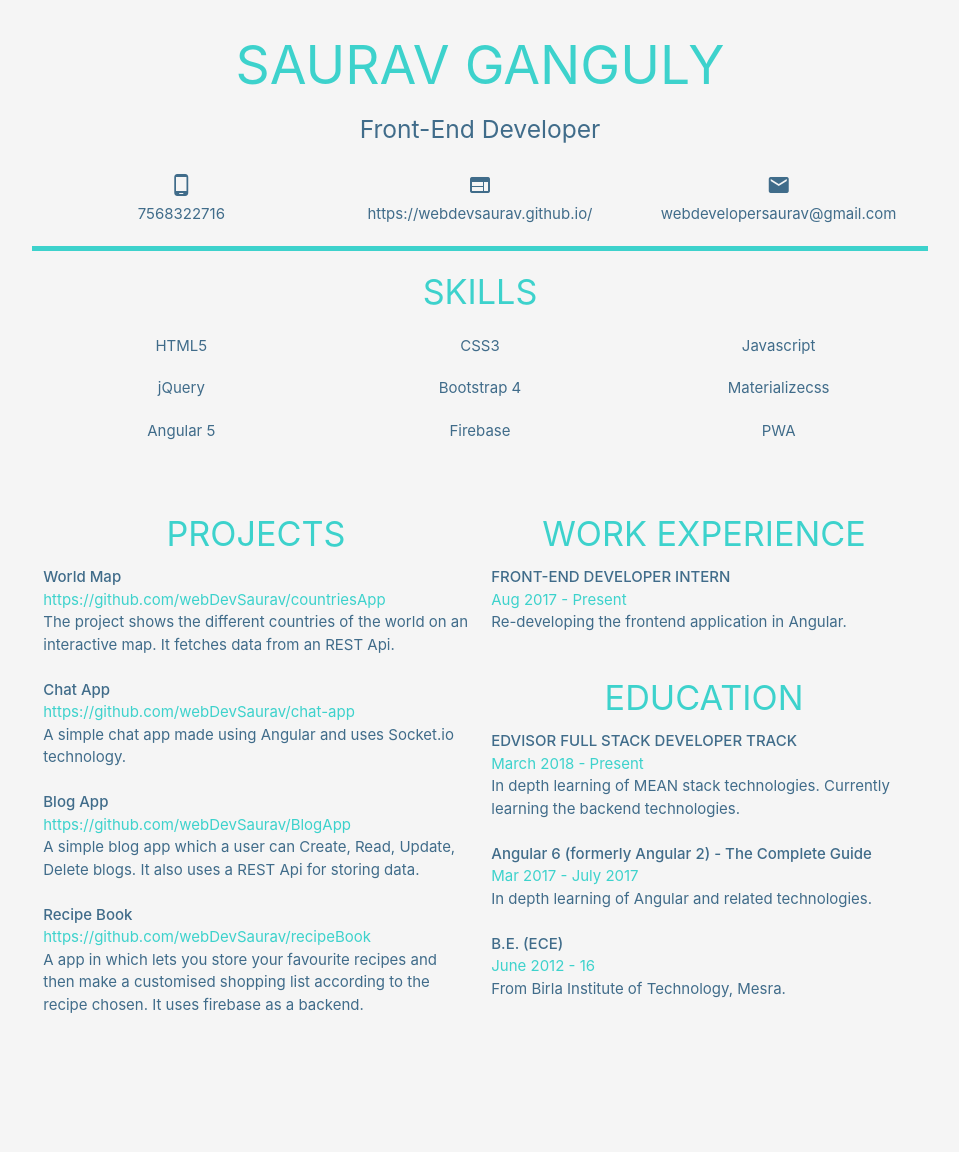
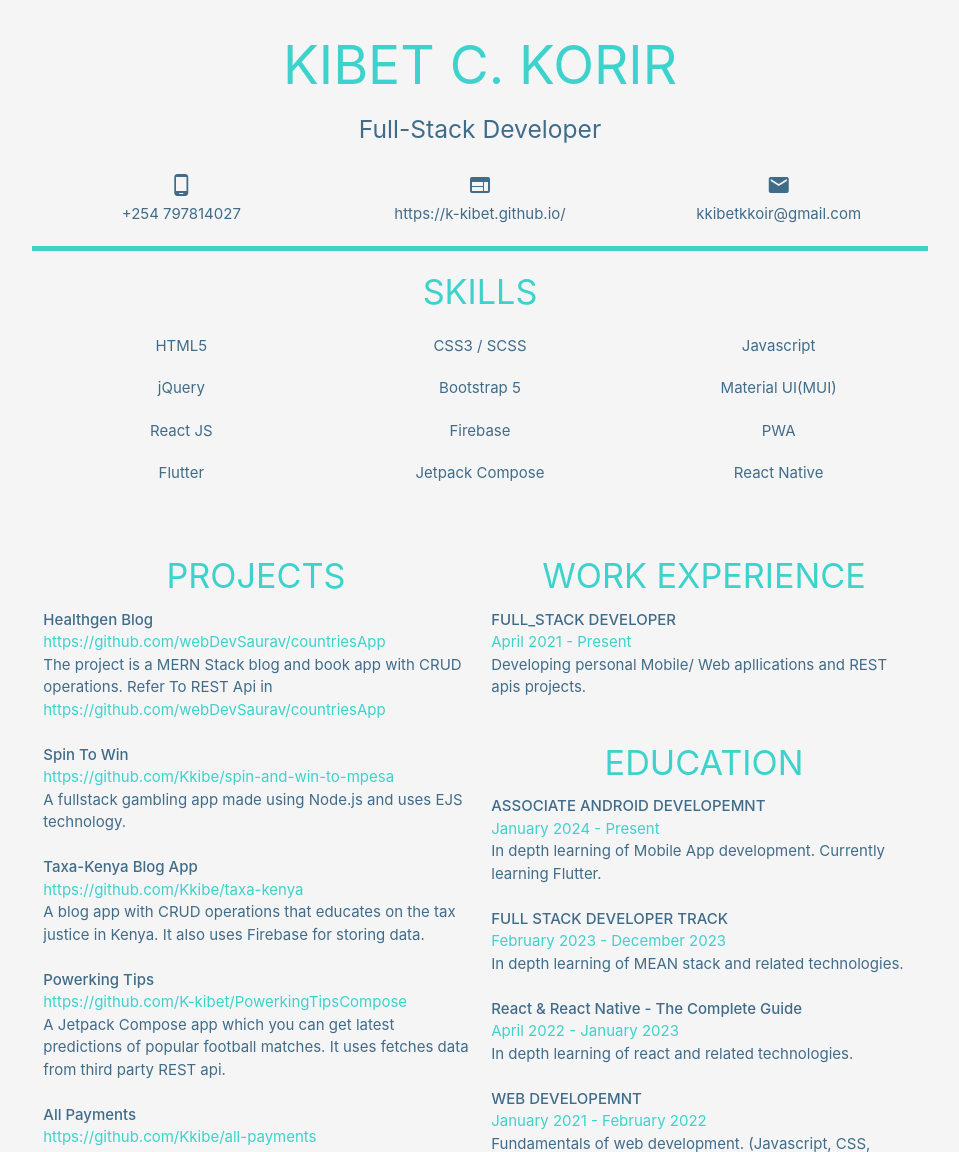
Before and after one commit to Kkibe/resume, a plain HTML site: page index.html in a window 1280 px wide. Shown: the top 1152 px of the page, without its empty margins (160-1119 px from the left). Before the commit the page ends 1036 px from the top, so only its background shows below. Drawn offline with nearby package versions, Linux system fonts and the light colour scheme.

Commit message:
Add files via upload

```diff
--- a/index.html
+++ b/index.html
@@ -2,33 +2,41 @@
 <html lang="en" >
 <head>
   <meta charset="UTF-8">
-  <title>CodePen - My resume</title>
+  <title>Kibet C. Korir - My Resume</title>
   <link rel='stylesheet' href='https://cdnjs.cloudflare.com/ajax/libs/materialize/1.0.0-beta/css/materialize.min.css'>
 <link rel='stylesheet' href='https://fonts.googleapis.com/icon?family=Material+Icons'><link rel="stylesheet" href="./style.css">
 
+<style>
+      @media screen and (max-width: 560px) {
+      .row-items{
+        flex-direction: column;
+      }
+    }
+
+</style>
 </head>
 <body>
 <!-- partial:index.partial.html -->
 <div class="container">
   <div class="row center-align">
-    <h2 class="highlight">SAURAV GANGULY</h2>
-    <h5>Front-End Developer</h5>
+    <h2 class="highlight">KIBET C. KORIR</h2>
+    <h5>Full-Stack Developer</h5>
   </div>
   <div class="row center-align">
     <div class="col s4">
       <i class="material-icons">phone_android</i>
       <br>
-      <span>7568322716</span>
+      <span>+254 797814027</span>
     </div>
     <div class="col s4">
       <i class="material-icons">web</i>
       <br>
-     <span>https://webdevsaurav.github.io/</span>
+     <span>https://k-kibet.github.io/</span>
     </div>
     <div class="col s4">
       <i class="material-icons">email</i>
       <br>
-     <span>webdevelopersaurav@gmail.com</span>
+     <span>kkibetkkoir@gmail.com</span>
     </div>
   </div>
   <hr>
@@ -39,7 +47,7 @@
          HTML5
        </div>
        <div class="col s4 marClass">
-         CSS3
+         CSS3 / SCSS
        </div>
        <div class="col s4 marClass">
          Javascript
@@ -48,13 +56,13 @@
          jQuery
        </div>
        <div class="col s4 marClass">
-         Bootstrap 4
+         Bootstrap 5
        </div>
        <div class="col s4 marClass">
-         Materializecss
+         Material UI(MUI)
        </div>
        <div class="col s4 marClass">
-         Angular 5
+         React JS
        </div>
        <div class="col s4 marClass">
          Firebase
@@ -62,66 +70,104 @@
        <div class="col s4 marClass">
          PWA
        </div>
+
+       <div class="col s4 marClass">
+        Flutter
+      </div>
+      <div class="col s4 marClass">
+        Jetpack Compose
+      </div>
+      <div class="col s4 marClass">
+        React Native
+      </div>
     </div>
   </div>
-  <div class="row">
+  <div class="row  row-items">
     <div class="col s6">
       <h4 class="center-align  highlight">PROJECTS</h4>
-      <strong>World Map</strong>
+      <strong>Healthgen Blog</strong>
      <br> <span class="highlight">https://github.com/webDevSaurav/countriesApp</span>
       <br>
-      The project shows the different countries of the world on an interactive map. It fetches data from an REST Api.
+        The project is a MERN Stack blog and book app with CRUD operations. Refer To REST Api in <span class="highlight">https://github.com/webDevSaurav/countriesApp</span>
       <br>
       <br>
-      <strong>Chat App</strong>
-     <br> <span class="highlight">https://github.com/webDevSaurav/chat-app</span>
+      <strong>Spin To Win</strong>
+     <br> <span class="highlight">https://github.com/Kkibe/spin-and-win-to-mpesa</span>
       <br>
-     A simple chat app made using Angular and uses Socket.io technology.
+        A fullstack gambling app made using Node.js and uses EJS technology.
       <br>
       <br>
-      <strong>Blog App</strong>
-     <br> <span class="highlight">https://github.com/webDevSaurav/BlogApp</span>
+      <strong>Taxa-Kenya Blog App</strong>
+     <br> <span class="highlight">https://github.com/Kkibe/taxa-kenya</span>
       <br>
-     A simple blog app which a user can Create, Read, Update, Delete blogs. It also uses a REST Api for storing data.
+        A blog app with CRUD operations that educates on the tax justice in Kenya. It also uses Firebase for storing data.
     <br>
       <br>
-      <strong>Recipe Book</strong>
-     <br> <span class="highlight">https://github.com/webDevSaurav/recipeBook</span>
+      <strong>Powerking Tips</strong>
+     <br> <span class="highlight">https://github.com/K-kibet/PowerkingTipsCompose</span>
       <br>
-    A app in which lets you store your favourite recipes and then make a customised shopping list according to the recipe chosen. It uses firebase as a backend.
+        A Jetpack Compose app which you can get latest predictions of popular football matches. It uses fetches data from third party REST api.
+        <br>
+        <br>
+        <strong>All Payments</strong>
+        <br> <span class="highlight">https://github.com/Kkibe/all-payments</span>
+        <br>
+            An npm package made with node that is used to process popular paymenst such as mpesa, paypal, stripe, pesapal, e.t.c.
+            <br>
+            <br>
+            <strong>Define AI</strong>
+            <br> <span class="highlight">https://github.com/Kkibe/define-ai</span>
+            <br>
+                AI dictionary chat app made with React Native. It utilises an API
     </div>
     <div class="col s6">
       <h4 class="center-align highlight">WORK EXPERIENCE</h4>
-      <strong>FRONT-END DEVELOPER INTERN</strong>
+      <strong>FULL_STACK DEVELOPER</strong>
       <br>
-      <span class="highlight">Aug 2017 - Present</span>
+      <span class="highlight">April 2021 - Present</span>
       <br>
-      Re-developing the frontend application in Angular.
+        Developing personal Mobile/ Web apllications and REST apis  projects.
       <br>
       <br>
       <h4 class="center-align highlight">EDUCATION</h4>
-      <strong>EDVISOR FULL STACK DEVELOPER TRACK</strong>
+      <strong>ASSOCIATE ANDROID DEVELOPEMNT</strong>
       <br>
-      <span class="highlight">March 2018 - Present</span>
+      <span class="highlight">January 2024 - Present</span>
       <br>
-      In depth learning of MEAN stack technologies. Currently learning the backend technologies.
+        In depth learning of Mobile App development. Currently learning Flutter.
+      <br>
+      <br />
+      <strong>FULL STACK DEVELOPER TRACK</strong>
+      <br>
+      <span class="highlight">February 2023 - December 2023</span>
+      <br>
+      In depth learning of MEAN stack and related technologies.
       <br>
       <br>
-      <strong>Angular 6 (formerly Angular 2) - The Complete Guide
+      <strong>React & React Native - The Complete Guide
 </strong>
       <br>
-      <span class="highlight">Mar 2017 - July 2017</span>
+      <span class="highlight">April 2022 - January 2023</span>
       <br>
-      In depth learning of Angular and related technologies.
+      In depth learning of react and related technologies.
       <br>
       <br>
-      <strong>B.E. (ECE)</strong>
+      <strong>WEB DEVELOPEMNT</strong>
       <br>
-      <span class="highlight">June 2012 - 16</span>
+      <span class="highlight">January 2021 - February 2022</span>
       <br>
-      From Birla Institute of Technology, Mesra.
+        Fundamentals of web development. (Javascript, CSS, HTML, jQuery).
+        - W3Schools & FreeCodeCamp
+      <br>
+      <br>
+      <strong>BCS. (NUTRITION & DIETETICS)</strong>
+      <br>
+      <span class="highlight">OCTOBER 2020 - PRSENT</span>
+      <br>
+      From University of Nairobi.
     </div>
   </div>
+  <span class="highlight button" onclick="window.print()">PRINT</span>
 </div>
 <!-- partial -->
   <script src='https://cdnjs.cloudflare.com/ajax/libs/materialize/1.0.0-beta/js/materialize.min.js'></script>
--- a/style.css
+++ b/style.css
@@ -23,3 +23,7 @@ hr{
 .marClass{
   margin : 10px 0px;
 }
+
+.button{
+  cursor: pointer;
+}
```
Also changed, not shown: preview_page-0001.jpg (added), preview_page-0002.jpg (added), 1 other file.
